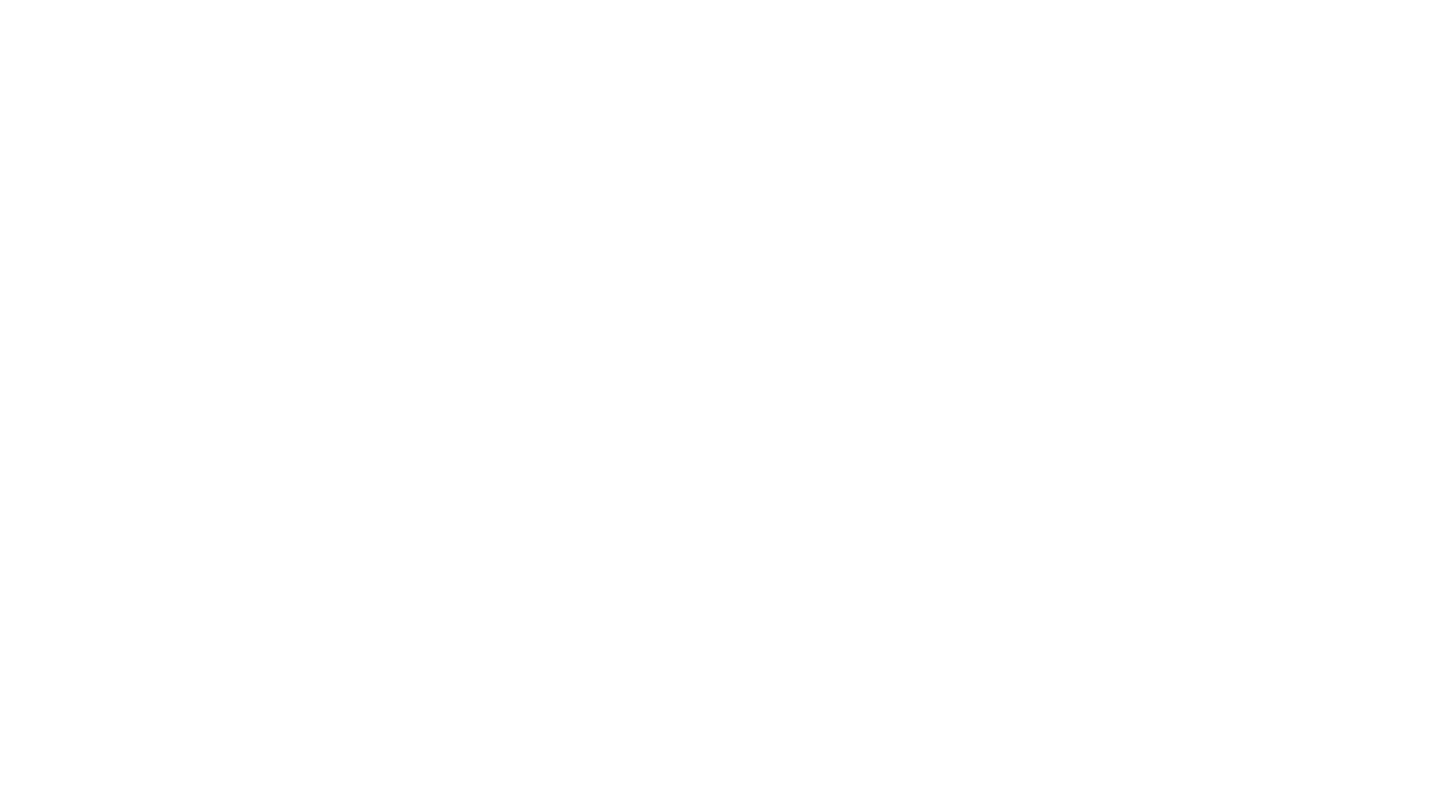
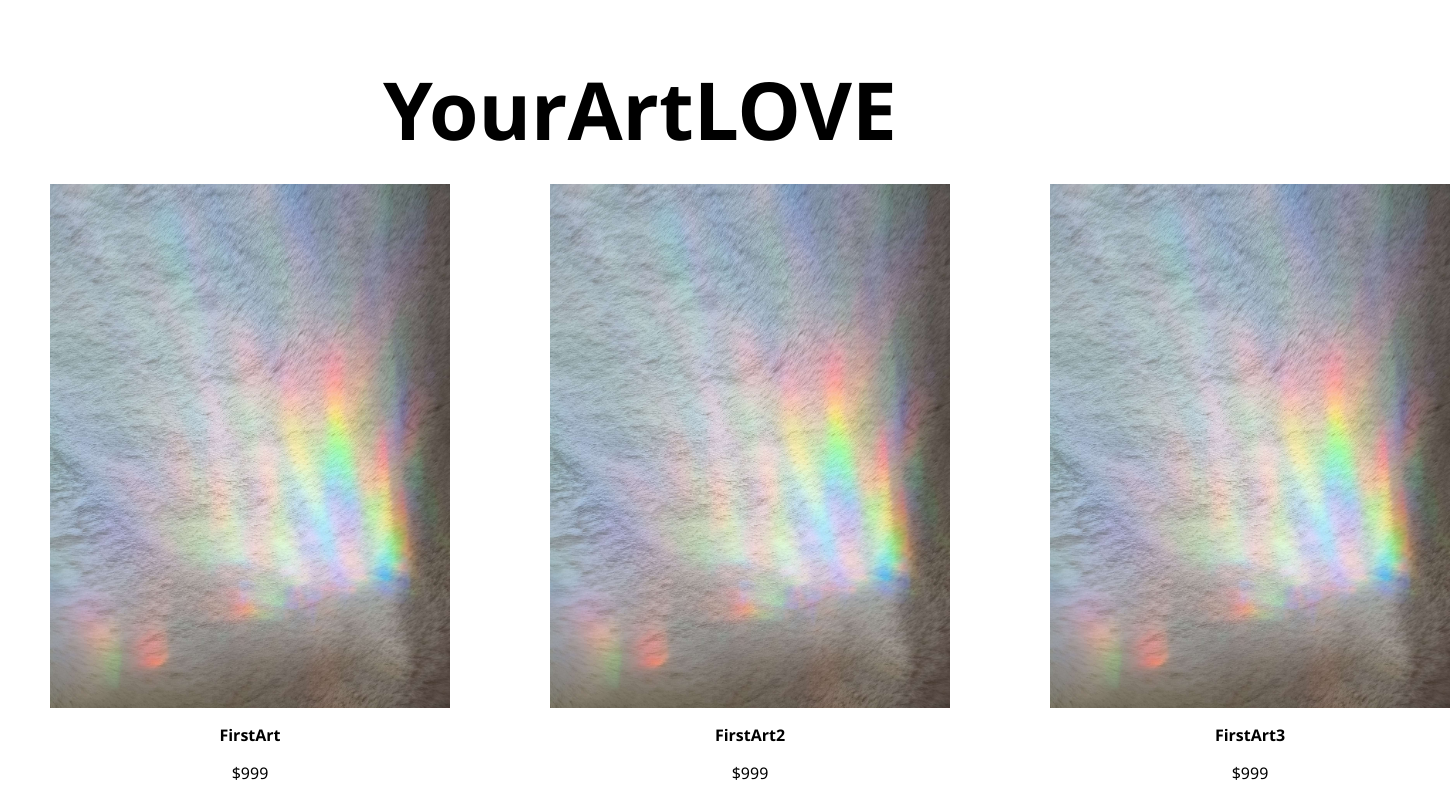
Before and after one commit to SosoPhar/KBEFrontendSoSe23, a React (Create React App) app in the folder my-react-kbe/: page / in a window 1280 px wide. Shown: the part 126-926 px from the top of the page, 1450 px wide, since content can reach past the window. Before the commit the page ends 800 px from the top, so only its background shows below. Built offline with nearby package versions, Linux system fonts and the light colour scheme.

Commit message:
ShopBase

```diff
--- a/my-react-kbe/src/App.js
+++ b/my-react-kbe/src/App.js
@@ -1,15 +1,16 @@
 import "./App.css";
 import { BrowserRouter as Router, Routes, Route } from "react-router-dom";
 import {Navbar} from "./components/navbar";
-
+import {Shop} from "./pages/shop/shop";
+import {Cart} from "./pages/cart/cart";
 function App() {
     return (
         <div className="App">
             <Router>
                 <Navbar />
                 <Routes>
-                    <Route path="/"  />
-                    <Route path="/cart" />
+                    <Route path="/"  element={<Shop />} />
+                    <Route path="/cart" element={<Cart />} />
                 </Routes>
             </Router>
         </div>
--- /dev/null
+++ b/my-react-kbe/src/pages/cart/cart.css
@@ -0,0 +1,43 @@
+.cart {
+    display: flex;
+    flex-direction: column;
+    justify-content: center;
+    align-items: center;
+}
+
+.cartItem {
+    width: 700px;
+    height: 250px;
+    display: flex;
+
+    align-items: center;
+    box-shadow: 0px 3px 15px rgba(0, 0, 0, 0.2);
+    border-radius: 25px;
+    margin: 30px;
+}
+
+.cartItem img {
+    width: 200px;
+}
+
+.cartItem .description {
+    width: 100%;
+    font-size: 30px;
+}
+
+.countHandler input {
+    width: 40px;
+    text-align: center;
+    font-weight: bolder;
+}
+
+.checkout button {
+    width: 150px;
+    height: 50px;
+    background-color: rgb(19, 19, 19);
+    color: white;
+    border: none;
+    border-radius: 8px;
+    margin: 10px;
+    cursor: pointer;
+}
--- /dev/null
+++ b/my-react-kbe/src/pages/cart/cart.jsx
@@ -0,0 +1,16 @@
+import React, { useContext } from "react";
+import { useNavigate } from "react-router-dom";
+import "./cart.css";
+
+export const Cart = () => {
+
+    const navigate = useNavigate();
+
+    return (
+        <div className="cart">
+            <div>
+                <h1>Your Cart Items</h1>
+            </div>
+        </div>
+    );
+};
--- /dev/null
+++ b/my-react-kbe/src/pages/shop/product.jsx
@@ -0,0 +1,16 @@
+import React, { useContext } from "react";
+
+export const Product = (props) => {
+ const {id, productName, price, productImage} = props.data;
+    return (
+        <div className="product">
+            <img src={productImage} />
+            <div className="description">
+                <p>
+                    <b>{productName}</b>
+                </p>
+                <p> ${price}</p>
+            </div>
+        </div>
+    );
+};
--- /dev/null
+++ b/my-react-kbe/src/pages/shop/shop.css
@@ -0,0 +1,53 @@
+.shopTitle {
+    margin-top: 100px;
+    text-align: center;
+    font-size: 40px;
+}
+.products {
+    width: 100%;
+    height: auto;
+    display: grid;
+    grid-template-columns: 1fr 1fr 1fr;
+    place-items: center;
+}
+
+.product {
+    border-radius: 15px;
+    width: 300px;
+    height: 350px;
+    margin: 100px;
+    display: flex;
+    flex-direction: column;
+    justify-content: center;
+    align-items: center;
+}
+
+.product img {
+    width: 400px;
+}
+
+.product .description {
+    text-align: center;
+}
+
+.product:hover {
+    transition: 0.3s ease-in;
+    cursor: pointer;
+}
+
+.addToCartBttn {
+    background-color: transparent;
+    border: 2px solid rgb(19, 19, 19);
+    min-width: 100px;
+    padding-left: 10px;
+    padding-right: 10px;
+    padding-top: 5px;
+    padding-bottom: 5px;
+    border-radius: 15px;
+}
+
+.addToCartBttn:hover {
+    background-color: rgb(19, 19, 19);
+    color: white;
+    cursor: pointer;
+}
--- /dev/null
+++ b/my-react-kbe/src/pages/shop/shop.jsx
@@ -0,0 +1,19 @@
+import React from "react";
+import { PRODUCTS } from "../../products";
+import { Product } from "./product";
+import "./shop.css";
+
+export const Shop = () => {
+    return (
+        <div className="shop">
+            <div className="shopTitle">
+                <h1>YourArtLOVE</h1>
+            </div>
+            <div className="products">
+                {PRODUCTS.map((product) => (
+                    <Product data={product} />
+                ))}
+            </div>
+        </div>
+    );
+};
--- /dev/null
+++ b/my-react-kbe/src/products.js
@@ -0,0 +1,24 @@
+import product1 from "./assets/1.jpg"
+import product2 from "./assets/1.jpg"
+import product3 from "./assets/1.jpg"
+
+export const PRODUCTS = [
+    {
+        id: 1,
+        productName: "FirstArt",
+        price: 999.0,
+        productImage: product1,
+    },
+    {
+        id: 2,
+        productName: "FirstArt2",
+        price: 999.0,
+        productImage: product2,
+    },
+    {
+        id: 3,
+        productName: "FirstArt3",
+        price: 999.0,
+        productImage: product3,
+    },
+];
```
Also changed, not shown: my-react-kbe/src/assets/1.jpg (added).
